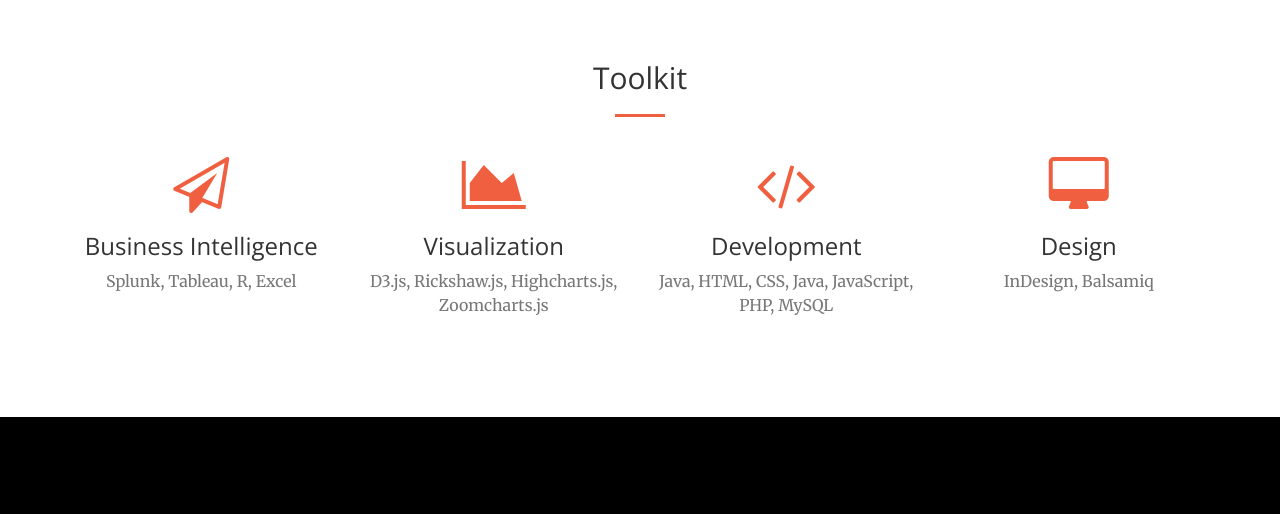
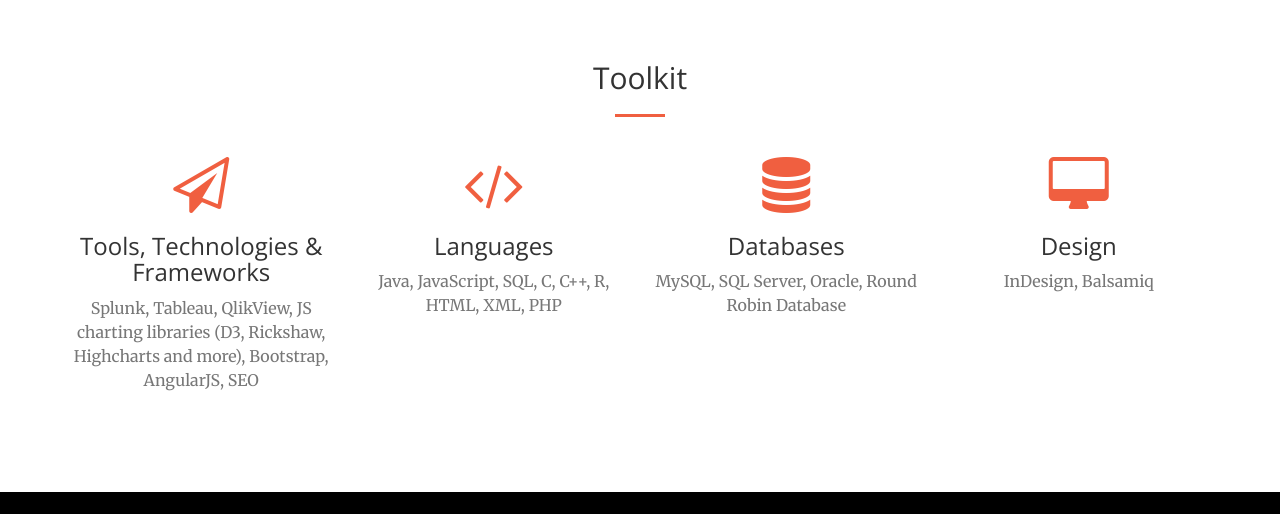
Before and after one commit to rohankhadilkar/rohankhadilkar.github.io, a website: page index.html in a window 1280 px wide. Shown: the part 1851-2365 px from the top of the page. Drawn offline with nearby package versions, Linux system fonts and the light colour scheme.

Commit message:
Update index.html

```diff
--- a/index.html
+++ b/index.html
@@ -217,22 +217,22 @@
                 <div class="col-lg-3 col-md-6 text-center">
                     <div class="service-box">
                         <i class="fa fa-4x fa-paper-plane-o text-primary sr-icons"></i>
-                        <h3>Business Intelligence</h3>
-                        <p class="text-muted">Splunk, Tableau, R, Excel</p>
-                    </div>
-                </div>
-                <div class="col-lg-3 col-md-6 text-center">
-                    <div class="service-box">
-                        <i class="fa fa-4x fa-area-chart text-primary sr-icons"></i>
-                        <h3>Visualization</h3>
-                        <p class="text-muted">D3.js, Rickshaw.js, Highcharts.js, Zoomcharts.js</p>
+                        <h3>Tools, Technologies & Frameworks</h3>
+                        <p class="text-muted">Splunk, Tableau, QlikView, JS charting libraries (D3, Rickshaw, Highcharts and more), Bootstrap, AngularJS, SEO</p>
                     </div>
                 </div>
                 <div class="col-lg-3 col-md-6 text-center">
                     <div class="service-box">
                         <i class="fa fa-4x fa-code text-primary sr-icons"></i>
-                        <h3>Development</h3>
-                        <p class="text-muted">Java, HTML, CSS, Java, JavaScript, PHP, MySQL</p>
+                        <h3>Languages</h3>
+                        <p class="text-muted">Java, JavaScript, SQL, C, C++, R, HTML, XML, PHP</p>
+                    </div>
+                </div>
+                <div class="col-lg-3 col-md-6 text-center">
+                    <div class="service-box">
+                        <i class="fa fa-4x fa-database text-primary sr-icons"></i>
+                        <h3>Databases</h3>
+                        <p class="text-muted">MySQL, SQL Server, Oracle, Round Robin Database</p>
                     </div>
                 </div>
                 <div class="col-lg-3 col-md-6 text-center">
```
